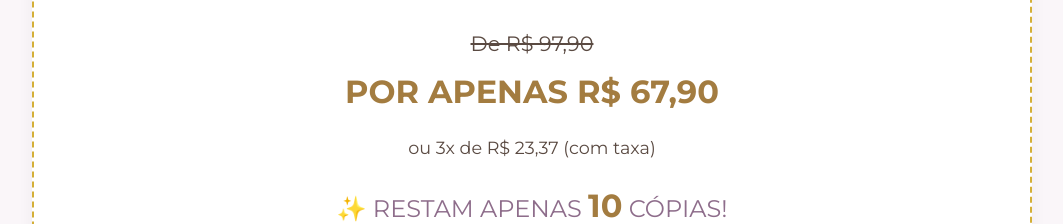
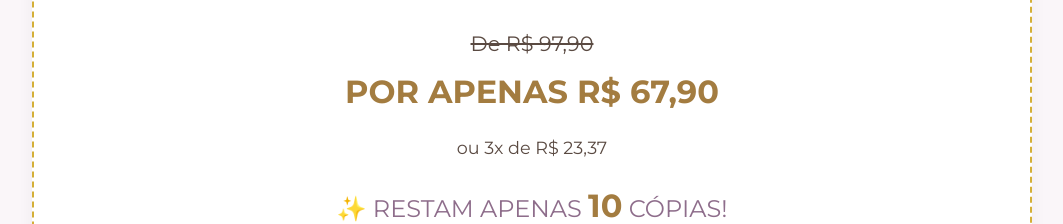
Before and after one commit to CjrGrowth/ebook, a plain HTML site: page index.html in a window 1280 px wide. Shown: the part 2460-2684 px from the top of the page, without its empty margins (108-1171 px from the left). Drawn offline with Linux system fonts and the light colour scheme.

Commit message:
Update index.html
Landing Page Completa com Imagens e Links

```diff
--- a/index.html
+++ b/index.html
@@ -379,7 +379,7 @@
             <h2 style="color: #a37c40; margin-top: 0;">OFERTA EXCLUSIVA: 30% DE DESCONTO!</h2>
             <p style="font-size: 1.3rem; margin-bottom: 5px;"><s>De R$ 97,90</s></p>
             <p style="font-size: 2rem; font-weight: bold; color: #a37c40; margin: 5px 0;">POR APENAS R$ 67,90</p>
-            <p style="font-size: 1.1rem;">ou 3x de R$ 23,37 (com taxa)</p>
+            <p style="font-size: 1.1rem;">ou 3x de R$ 23,37</p>
 
             <div class="countdown">
                 ✨ RESTAM APENAS <span id="copies-left" class="highlight">10</span> CÓPIAS!<br>
```
